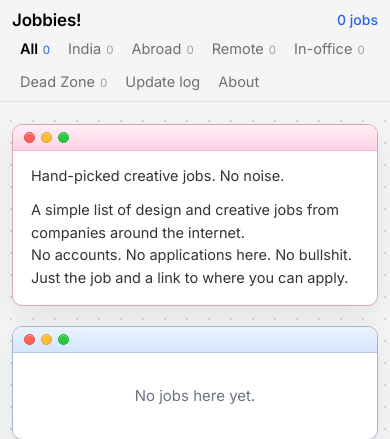
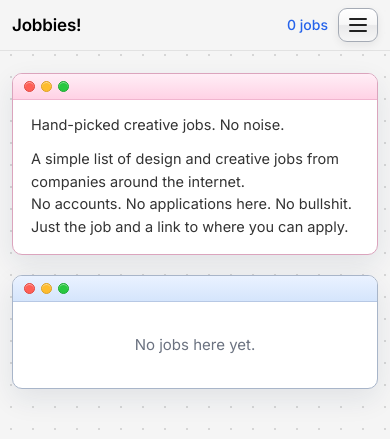
Before and after one commit to imti-ahmed/Oddities-Site, a PHP site: page / in a window 390 px wide. Shown: the top 439 px of the page. Run offline with PHP 8.4, Linux system fonts and the light colour scheme; some libraries are stand-ins or nearby versions.

Commit message:
Phone menu: the tabs become a menu icon that slides a window frame down
- On phones (up to 760px) the tab row is replaced by an icon in the header (it turns into an X when open)
- The menu is a Mac-style window with big tap-friendly rows and counts; it closes when a tab is picked, on tap outside, or on Escape
- Desktop is unchanged

Co-Authored-By: Claude Sonnet 5.5 <noreply@anthropic.com>
Claude-Session: https://claude.ai/code/session_01ESDPcYUjbkEt4bugoRiZYx

```diff
--- a/assets/app.js
+++ b/assets/app.js
@@ -340,6 +340,19 @@
     if (liveBtn) { liveBtn.addEventListener('click', checkOpen); colStop.addEventListener('click', function () { stopNow = true; colSay('Stopping after this round...', 'wait'); }); }
   })();
 
+  // Phone menu: the icon slides the menu frame down. It closes when you pick a tab, tap outside, or press Escape.
+  (function () {
+    var top = $('#top'), btn = $('#menuBtn');
+    if (!top || !btn) return;
+    function set(open) { top.classList.toggle('menu-open', open); btn.setAttribute('aria-expanded', open ? 'true' : 'false'); }
+    btn.addEventListener('click', function (e) { e.stopPropagation(); set(!top.classList.contains('menu-open')); });
+    document.addEventListener('click', function (e) {
+      if (top.classList.contains('menu-open') && (e.target.closest('#tabs a') || e.target.closest('.brand') || !e.target.closest('#top'))) set(false);
+    });
+    document.addEventListener('keydown', function (e) { if (e.key === 'Escape') set(false); });
+    window.addEventListener('resize', function () { if (window.innerWidth > 760) set(false); });
+  })();
+
   renderPins();
   var first = parse(location.hash.slice(1));                     // opening the site: honour an old #link once, then show the plain address
   show(first.v, first.p);
--- a/index.php
+++ b/index.php
@@ -96,6 +96,7 @@ function table_head(bool $dead = false): string
   <div class="bar wrap">
     <a class="brand" href="#all"><?= h($settings['site_name']) ?></a>
     <nav id="tabs">
+      <div class="menu-dots"><?= winbar() ?></div>   <!-- the Mac-window strip on top of the phone menu (hidden on bigger screens) -->
       <?php foreach ($tabs as [$key, $label]): ?>
         <a href="#<?= $key ?>" data-view="<?= $key ?>"<?= ($key === 'highlighted' && !$n['highlighted'] && !$isAdmin) ? ' hidden' : '' ?>><?= h($label) ?> <span class="n"><?= $n[$key] ?></span></a>
       <?php endforeach; ?>
@@ -105,6 +106,7 @@ function table_head(bool $dead = false): string
       <a href="#about" data-view="about">About</a>
     </nav>
     <div class="sys"><span class="jobsn"><?= $n['all'] ?> jobs</span><span id="clock"></span></div>
+    <button type="button" id="menuBtn" class="menubtn" aria-label="Menu" aria-expanded="false" aria-controls="tabs"><span></span><span></span><span></span></button>
   </div>
 </header>
 
--- a/style.css
+++ b/style.css
@@ -50,6 +50,9 @@ html, body, button, select, summary { cursor: -webkit-image-set(url(data:[embedd
 #tabs .gap { width: 1px; height: 16px; background: #d4d4d4; margin: 0 8px; flex: none; }
 .sys { display: flex; gap: 16px; font-size: 14px; color: #8b8b8b; white-space: nowrap; }
 .sys .jobsn { color: var(--blue); font-weight: 500; }
+/* phone menu button and the strip on top of the phone menu: only shown on phones (see the phone rules at the bottom) */
+.menubtn { display: none; }
+.menu-dots { display: none; }
 
 /* ---------- mini-window cards (traffic-light dots + soft title strip) ---------- */
 .win { background: #fff; border: 1px solid var(--win-line); border-radius: 10px; box-shadow: 0 10px 28px rgba(20,40,80,.09); overflow: hidden; }
@@ -251,13 +254,36 @@ html { animation: blink-all 1.3s ease-in-out infinite; }
   .steps { columns: 1; }
   .about .winbody { padding: 18px 18px 20px; }
   .wrap { padding: 0 12px; }
-  #top { position: static; }
-  .bar { flex-wrap: wrap; gap: 0 12px; padding-top: 8px; padding-bottom: 4px; }
-  .sys { margin-left: auto; }
+  /* the tabs become a menu: an icon in the header slides a window frame down */
+  .bar { flex-wrap: nowrap; gap: 10px; min-height: 50px; }
+  .brand { margin-right: auto; }
   .sys #clock { display: none; }
-  #tabs { order: 3; flex-basis: 100%; flex-wrap: wrap; overflow: visible; }
-  #tabs .gap { display: none; }
-  #tabs a { padding: 5px 8px; }
+  .menubtn {
+    display: inline-flex; flex-direction: column; align-items: center; justify-content: center; gap: 4px; flex: none; width: 40px; height: 34px; padding: 0;
+    border-radius: 9px; border: 1px solid #a5abb5; cursor: pointer;
+    background: linear-gradient(#fff 0%, #f7f7f7 48%, #e9e9ea 52%, #f6f6f6 100%); box-shadow: inset 0 1px 0 #fff, 0 3px 8px rgba(0,0,0,.07);
+  }
+  .menubtn span { display: block; width: 18px; height: 2px; border-radius: 2px; background: #222; transition: transform .22s ease, opacity .18s ease; }
+  #top.menu-open .menubtn span:nth-child(1) { transform: translateY(6px) rotate(45deg); }    /* the three lines turn into an X */
+  #top.menu-open .menubtn span:nth-child(2) { opacity: 0; }
+  #top.menu-open .menubtn span:nth-child(3) { transform: translateY(-6px) rotate(-45deg); }
+
+  #tabs {
+    position: absolute; left: 12px; right: 12px; top: calc(100% + 6px); z-index: 30; flex: none;
+    flex-direction: column; align-items: stretch; gap: 0; overflow: hidden auto; max-height: calc(100vh - 80px);
+    background: #fff; border: 1px solid var(--win-line); border-radius: 10px; box-shadow: 0 18px 40px rgba(20,40,80,.2);
+    /* closed: squashed to nothing at the top; open: slides down */
+    clip-path: inset(0 0 100% 0 round 10px); opacity: 0; visibility: hidden; transform: translateY(-6px);
+    transition: clip-path .26s ease, opacity .2s ease, transform .26s ease, visibility 0s linear .26s;
+  }
+  #top.menu-open #tabs { clip-path: inset(0 0 0 0 round 10px); opacity: 1; visibility: visible; transform: none; transition: clip-path .26s ease, opacity .2s ease, transform .26s ease, visibility 0s; }
+  #tabs .menu-dots { display: block; }
+  #tabs a { display: flex; justify-content: space-between; align-items: center; padding: 13px 16px; font-size: 16px; color: #333; border-radius: 0; }
+  #tabs a + a { border-top: 1px solid #f0f2f6; }
+  #tabs a.on { background: #eef4ff; color: #000; }
+  #tabs .n { font-size: 13px; }
+  #tabs .gap { display: block; width: auto; height: 7px; margin: 0; background: #f4f6fa; border-top: 1px solid #e6ecf5; border-bottom: 1px solid #e6ecf5; }
+  #tabs .gap + a { border-top: 0; }
   th.company, td.company, th.posted, td.posted, th.tags, td.tags { display: none; }
   .m-only { display: block; }
   td.rank, th.rank { width: 30px; padding-left: 6px; padding-right: 2px; }
```
